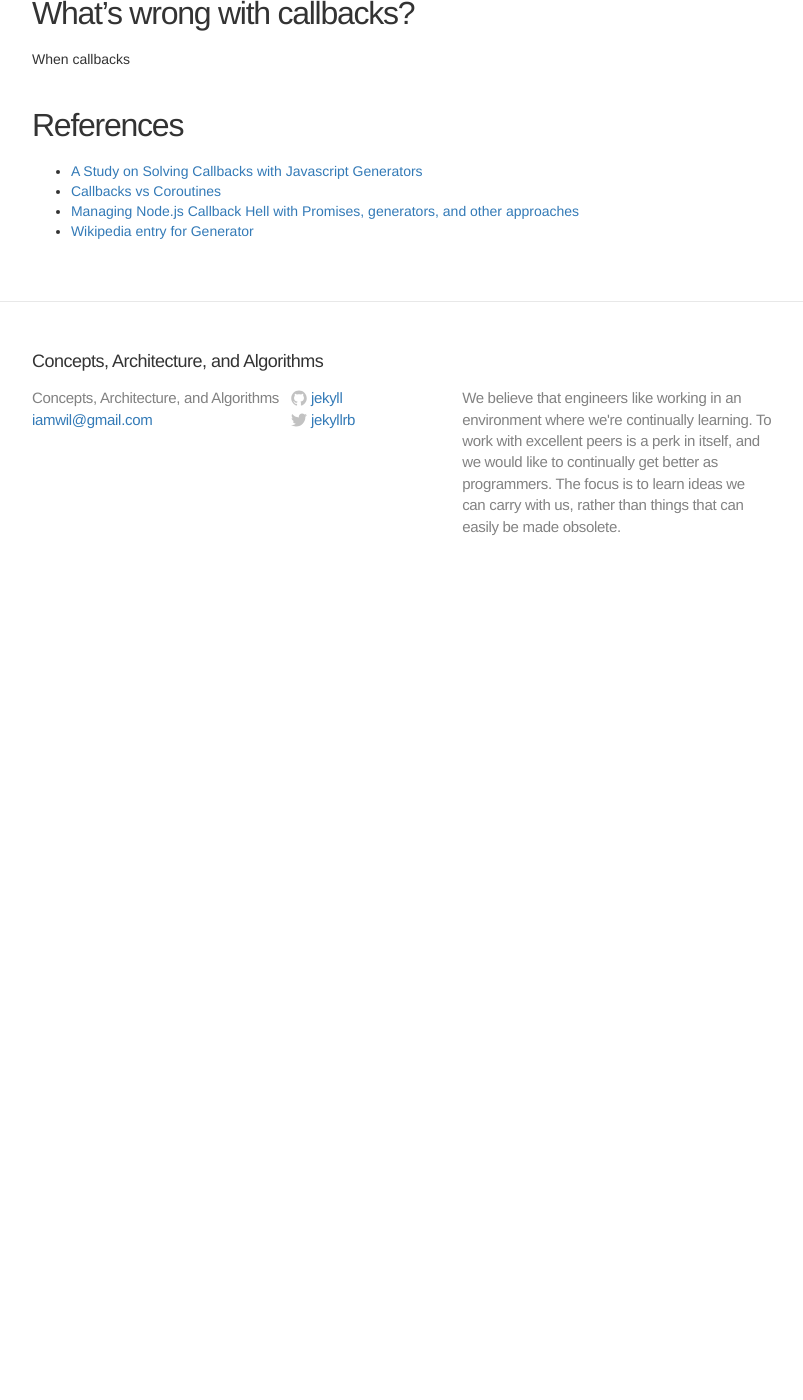
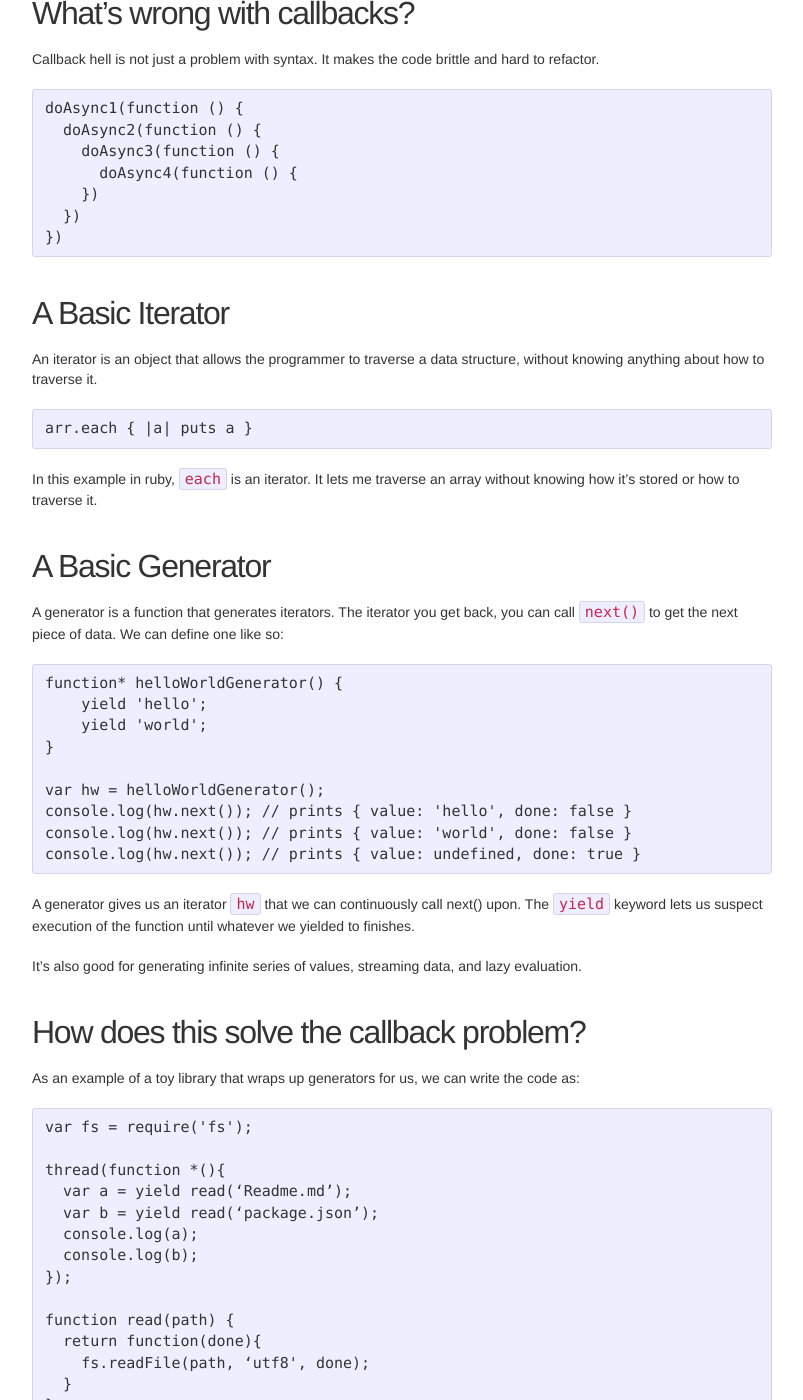
Before and after one commit to iamwilhelm/caa, a Jekyll site: the page built from _posts/2014-08-20-session-10-generator-based-flow-control-and-coroutines.markdown, in a window 1280 px wide and 1400 px high, scrolled down 270 px. Shown: the whole window, without its empty margins (238-1041 px from the left). Built offline with Jekyll 4.4.1, drawn with Linux system fonts in a browser that asks for light colours; nearby versions of some CDN libraries; before the commit the page ends 900 px from its top, so only the background shows below that; some of the changed text lies outside the part shown.

Commit message:
added notes for session 10

```diff
--- a/_posts/2014-08-20-session-10-generator-based-flow-control-and-coroutines.markdown
+++ b/_posts/2014-08-20-session-10-generator-based-flow-control-and-coroutines.markdown
@@ -7,12 +7,110 @@ categories: concept coroutine generator
 
 ## What's wrong with callbacks?
 
-When callbacks
+Callback hell is not just a problem with syntax. It makes the code brittle and hard
+to refactor.
 
+    doAsync1(function () {
+      doAsync2(function () {
+        doAsync3(function () {
+          doAsync4(function () {
+        })
+      })
+    })
+
+## A Basic Iterator
+
+An iterator is an object that allows the programmer to traverse a data structure,
+without knowing anything about how to traverse it.
+
+    arr.each { |a| puts a }
+
+In this example in ruby, `each` is an iterator. It lets me traverse an array without
+knowing how it's stored or how to traverse it.
+
+## A Basic Generator
+
+A generator is a function that generates iterators. The iterator you get back, you can
+call `next()` to get the next piece of data. We can define one like so:
+
+    function* helloWorldGenerator() {
+        yield 'hello';
+        yield 'world';
+    }
+
+    var hw = helloWorldGenerator();
+    console.log(hw.next()); // prints { value: 'hello', done: false }
+    console.log(hw.next()); // prints { value: 'world', done: false }
+    console.log(hw.next()); // prints { value: undefined, done: true }
+
+A generator gives us an iterator `hw` that we can continuously call next() upon. The
+`yield` keyword lets us suspect execution of the function until whatever we yielded
+to finishes.
+
+It's also good for generating infinite series of values, streaming data, and
+lazy evaluation.
+
+## How does this solve the callback problem?
+
+As an example of a toy library that wraps up generators for us, we can write the
+code as:
+
+    var fs = require('fs');
+
+    thread(function *(){
+      var a = yield read(‘Readme.md’);
+      var b = yield read(‘package.json’);
+      console.log(a);
+      console.log(b);
+    });
+
+    function read(path) {
+      return function(done){
+        fs.readFile(path, ‘utf8', done);
+      }
+    }
+
+This can also catch thrown exceptions. Now that we're yielding results, we can stack
+the calls to look like synchronous calls by using the `yield` keyword.
+
+The toy library can be implemented:
+
+    function thread(fn) {
+      var gen = fn();
+
+      function next(err, res) {
+        var ret = gen.next(res);
+        if (ret.done) return;
+        ret.value(next);
+      }
+
+      next();
+    }
+
+All the library does is coordinate the generation of values from the programmer's
+code block, and set up the next yielding function to call.
+
+## Full fledge libraries
+
+    var suspend = require('suspend'),
+        fs = require('fs');
+
+    suspend(function*(resume) {
+        var data = yield fs.readFile(__filename, 'utf8', resume);
+        if(data[0]) {
+            throw data[0];
+        }
+        console.log(data[1]);
+    })();
+
+[Suspend](https://github.com/jmar777/suspend), [Co](https://github.com/visionmedia/co),
+[Continuable](https://github.com/Raynos/continuable) are all usable.
 
 ## References
 
+- [What's the Big Deal with Generators?](http://devsmash.com/blog/whats-the-big-deal-with-generators)
 - [A Study on Solving Callbacks with Javascript Generators](http://jlongster.com/A-Study-on-Solving-Callbacks-with-JavaScript-Generators)
+- [A Closer Look at Generators without Promises](http://jlongster.com/A-Closer-Look-at-Generators-Without-Promises)
 - [Callbacks vs Coroutines](https://medium.com/code-adventures/callbacks-vs-coroutines-174f1fe66127)
 - [Managing Node.js Callback Hell with Promises, generators, and other approaches](http://strongloop.com/strongblog/node-js-callback-hell-promises-generators/)
 - [Wikipedia entry for Generator](https://en.wikipedia.org/wiki/Coroutine#Comparison_with_generators)
```
